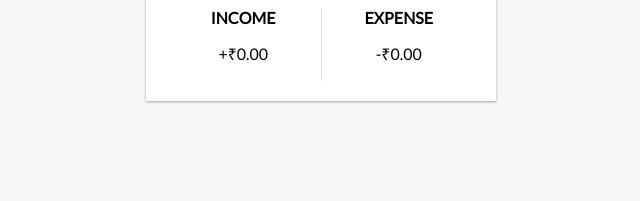
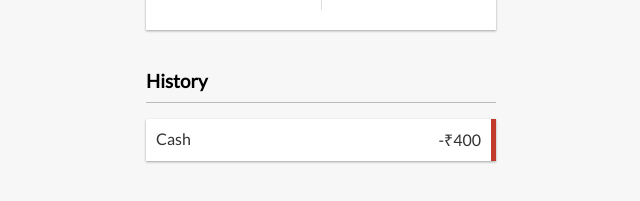
Before and after one commit to Arunsamuvel/expense-tracker-react, a React (Create React App) app: page / in a window 1280 px wide. Shown: the part 395-596 px from the top of the page, without its empty margins (319-959 px from the left). Built offline with nearby package versions, Linux system fonts and the light colour scheme.

Commit message:
4th component for transaction list setup

```diff
--- a/src/App.js
+++ b/src/App.js
@@ -2,6 +2,7 @@
 import Balance from "./Component/Balance";
 import Header from "./Component/Header";
 import IncomeExpense from "./Component/IncomeExpense";
+import TransactionList from "./Component/TransactionList";
 
 function App() {
   return (
@@ -10,6 +11,7 @@
       <div className="container">
         <Balance />
         <IncomeExpense />
+        <TransactionList />
       </div>
     </div>
   );
--- /dev/null
+++ b/src/Component/TransactionList.js
@@ -0,0 +1,17 @@
+import React from "react";
+
+const TransactionList = () => {
+  return (
+    <>
+      <h3>History</h3>
+      <ul id="list" className="list">
+        <li className="minus">
+          Cash <span>-₹400</span>
+          <button className="delete-btn">x</button>
+        </li>
+      </ul>
+    </>
+  );
+};
+
+export default TransactionList;
```
